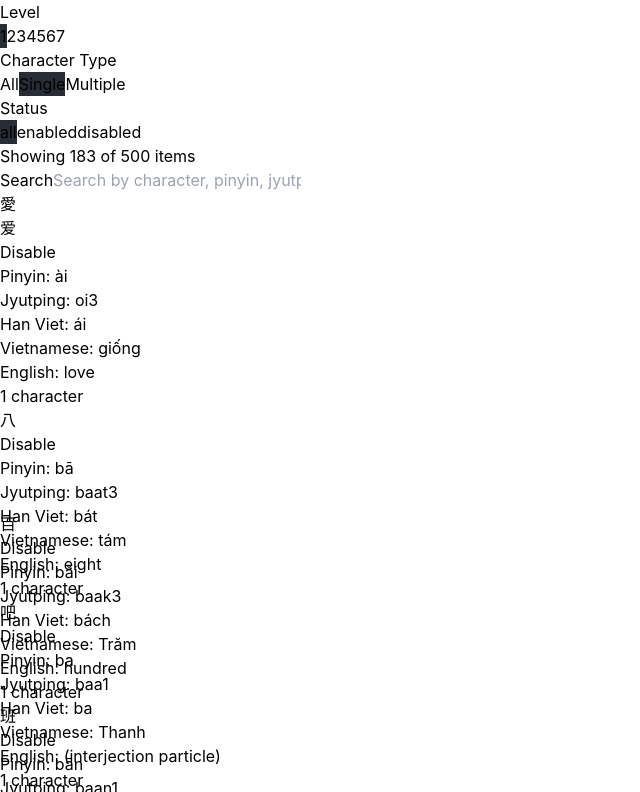
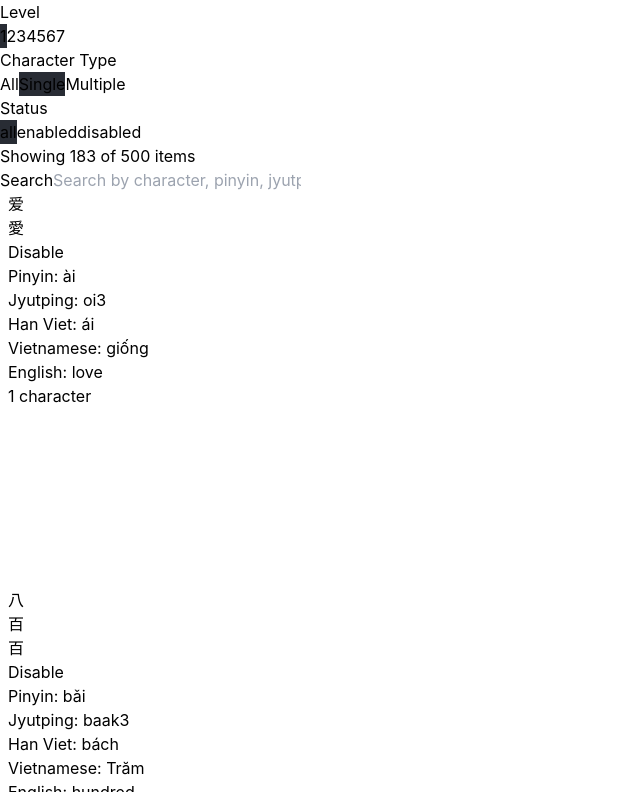
Before and after one commit to SimonHumber/random-hanzi, a React (Vite) app: page /characters in a window 1280 px wide. Shown: the part 1400-2192 px from the top of the page, without its empty margins (0-640 px from the left). Built offline with nearby package versions, Linux system fonts and the light colour scheme.

Commit message:
fixed overlapping cards in list page

```diff
--- a/src/components/HSKPractice.jsx
+++ b/src/components/HSKPractice.jsx
@@ -4,7 +4,7 @@ import { loadHSKData } from '../utils/dataLoader'
 import { getDisabledIds, toggleItem } from '../utils/storage'
 
 const STORAGE_KEY = 'randomHanzi_hskPractice_filters'
-const ROW_HEIGHT = 320
+const ROW_HEIGHT = 420
 const LIST_HEIGHT = 600
 
 function HSKPractice() {
@@ -143,6 +143,22 @@ function HSKPractice() {
   }
 
   const containerRef = useRef(null)
+  const [cardsPerRow, setCardsPerRow] = useState(3)
+
+  useEffect(() => {
+    const updateCardsPerRow = () => {
+      // On mobile (< 768px), show 1 card per row. On larger screens, show 3
+      if (window.innerWidth < 768) {
+        setCardsPerRow(1)
+      } else {
+        setCardsPerRow(3)
+      }
+    }
+
+    updateCardsPerRow()
+    window.addEventListener('resize', updateCardsPerRow)
+    return () => window.removeEventListener('resize', updateCardsPerRow)
+  }, [])
 
   if (loading) {
     return (
@@ -244,9 +260,9 @@ function HSKPractice() {
         <div ref={containerRef} style={{ width: '100%', height: `${LIST_HEIGHT}px` }}>
           <List
             rowComponent={Row}
-            rowCount={Math.ceil(filteredData.length / 3)}
+            rowCount={Math.ceil(filteredData.length / cardsPerRow)}
             rowHeight={ROW_HEIGHT}
-            rowProps={{ items: filteredData, disabledIdsSet, handleToggle }}
+            rowProps={{ items: filteredData, allData: data, disabledIdsSet, handleToggle, cardsPerRow }}
           />
         </div>
       )}
@@ -254,13 +270,13 @@ function HSKPractice() {
   )
 }
 
-function Row({ index, style, items, disabledIdsSet, handleToggle }) {
-  const startIndex = index * 3
-  const rowItems = items.slice(startIndex, startIndex + 3)
+function Row({ index, style, items, allData, disabledIdsSet, handleToggle, cardsPerRow }) {
+  const startIndex = index * cardsPerRow
+  const rowItems = items.slice(startIndex, startIndex + cardsPerRow)
 
   return (
-    <div style={style} className="px-2">
-      <div className="grid grid-cols-1 md:grid-cols-2 lg:grid-cols-3 gap-4 pb-4">
+    <div style={{ ...style, paddingLeft: '8px', paddingRight: '8px', paddingBottom: '12px', boxSizing: 'border-box', overflow: 'hidden' }}>
+      <div className={`grid gap-4 ${cardsPerRow === 1 ? 'grid-cols-1' : 'grid-cols-1 md:grid-cols-2 lg:grid-cols-3'}`} style={{ height: 'calc(100% - 12px)' }}>
         {rowItems.map((item) => (
           <VocabularyCard
             key={item.id}
@@ -277,17 +293,18 @@ function Row({ index, style, items, disabledIdsSet, handleToggle }) {
 function VocabularyCard({ item, enabled, onToggle }) {
   return (
     <div
-      className={`bg-white rounded-lg shadow-md p-6 border-2 ${enabled ? 'border-gray-200' : 'border-gray-400 opacity-60'
+      className={`bg-white rounded-lg shadow-md p-4 sm:p-6 border-2 ${enabled ? 'border-gray-200' : 'border-gray-400 opacity-60'
         }`}
+      style={{ boxSizing: 'border-box', overflow: 'auto', width: '100%', height: '100%', display: 'flex', flexDirection: 'column', minHeight: '370px' }}
     >
       <div className="flex justify-between items-start mb-4">
-        <div className="flex-1">
-          <div className="text-3xl font-bold mb-2 text-gray-800">
-            {item.traditionalChinese}
+        <div className="flex-1 min-w-0">
+          <div className="text-xl sm:text-2xl font-bold mb-2 text-gray-800 break-words">
+            {item.simplifiedChinese}
           </div>
-          {item.simplifiedChinese && item.simplifiedChinese !== item.traditionalChinese && (
-            <div className="text-2xl text-gray-600 mb-2">
-              {item.simplifiedChinese}
+          {item.traditionalChinese && (
+            <div className="text-lg sm:text-xl text-gray-600 mb-2 break-words">
+              {item.traditionalChinese}
             </div>
           )}
         </div>
@@ -302,26 +319,26 @@ function VocabularyCard({ item, enabled, onToggle }) {
         </button>
       </div>
 
-      <div className="space-y-2 text-sm">
-        <div>
+      <div className="space-y-2 text-xs sm:text-sm flex-1">
+        <div className="break-words">
           <span className="font-semibold text-gray-700">Pinyin:</span>{' '}
           <span className="text-gray-600">{item.pinyin}</span>
         </div>
-        <div>
+        <div className="break-words">
           <span className="font-semibold text-gray-700">Jyutping:</span>{' '}
           <span className="text-gray-600">{item.jyutping}</span>
         </div>
         {item.hanviet && (
-          <div>
+          <div className="break-words">
             <span className="font-semibold text-gray-700">Han Viet:</span>{' '}
             <span className="text-gray-600">{item.hanviet}</span>
           </div>
         )}
-        <div>
+        <div className="break-words">
           <span className="font-semibold text-gray-700">Vietnamese:</span>{' '}
           <span className="text-gray-600">{item.vietnamese}</span>
         </div>
-        <div>
+        <div className="break-words">
           <span className="font-semibold text-gray-700">English:</span>{' '}
           <span className="text-gray-600">{item.english}</span>
         </div>
--- a/src/components/KanjiPractice.jsx
+++ b/src/components/KanjiPractice.jsx
@@ -126,6 +126,22 @@ function KanjiPractice() {
   }
 
   const containerRef = useRef(null)
+  const [cardsPerRow, setCardsPerRow] = useState(3)
+
+  useEffect(() => {
+    const updateCardsPerRow = () => {
+      // On mobile (< 768px), show 1 card per row. On larger screens, show 3
+      if (window.innerWidth < 768) {
+        setCardsPerRow(1)
+      } else {
+        setCardsPerRow(3)
+      }
+    }
+
+    updateCardsPerRow()
+    window.addEventListener('resize', updateCardsPerRow)
+    return () => window.removeEventListener('resize', updateCardsPerRow)
+  }, [])
 
   if (loading) {
     return (
@@ -150,8 +166,7 @@ function KanjiPractice() {
                 <button
                   key={grd}
                   onClick={() => toggleGrade(grd)}
-                  className={`px-4 py-2 rounded-full text-sm font-medium transition-colors ${
-                    selectedGrades.includes(grd)
+                  className={`px-4 py-2 rounded-full text-sm font-medium transition-colors ${selectedGrades.includes(grd)
                     ? 'bg-purple-500 text-white'
                     : 'bg-gray-200 text-gray-700 hover:bg-gray-300'
                     }`}
@@ -171,8 +186,7 @@ function KanjiPractice() {
                 <button
                   key={filter}
                   onClick={() => setStatusFilter(filter)}
-                  className={`px-4 py-2 rounded-full text-sm font-medium transition-colors capitalize ${
-                    statusFilter === filter
+                  className={`px-4 py-2 rounded-full text-sm font-medium transition-colors capitalize ${statusFilter === filter
                     ? 'bg-purple-500 text-white'
                     : 'bg-gray-200 text-gray-700 hover:bg-gray-300'
                     }`}
@@ -206,9 +220,9 @@ function KanjiPractice() {
         <div ref={containerRef} style={{ width: '100%', height: `${LIST_HEIGHT}px` }}>
           <List
             rowComponent={Row}
-            rowCount={Math.ceil(filteredData.length / 3)}
+            rowCount={Math.ceil(filteredData.length / cardsPerRow)}
             rowHeight={ROW_HEIGHT}
-            rowProps={{ items: filteredData, disabledIdsSet, handleToggle }}
+            rowProps={{ items: filteredData, disabledIdsSet, handleToggle, cardsPerRow }}
           />
         </div>
       )}
@@ -216,13 +230,13 @@ function KanjiPractice() {
   )
 }
 
-function Row({ index, style, items, disabledIdsSet, handleToggle }) {
-  const startIndex = index * 3
-  const rowItems = items.slice(startIndex, startIndex + 3)
+function Row({ index, style, items, disabledIdsSet, handleToggle, cardsPerRow }) {
+  const startIndex = index * cardsPerRow
+  const rowItems = items.slice(startIndex, startIndex + cardsPerRow)
 
   return (
-    <div style={style} className="px-2">
-      <div className="grid grid-cols-1 md:grid-cols-2 lg:grid-cols-3 gap-4 pb-4">
+    <div style={{ ...style, paddingLeft: '8px', paddingRight: '8px', paddingBottom: '12px', boxSizing: 'border-box', overflow: 'hidden' }}>
+      <div className={`grid gap-4 ${cardsPerRow === 1 ? 'grid-cols-1' : 'grid-cols-1 md:grid-cols-2 lg:grid-cols-3'}`} style={{ height: 'calc(100% - 12px)' }}>
         {rowItems.map((item, idx) => (
           <KanjiCard
             key={`${item.kanji}-${startIndex + idx}`}
@@ -239,16 +253,14 @@ function Row({ index, style, items, disabledIdsSet, handleToggle }) {
 function KanjiCard({ item, enabled, onToggle }) {
   return (
     <div
-      className={`bg-white rounded-lg shadow-md p-6 border-2 ${
-        enabled ? 'border-gray-200' : 'border-gray-400 opacity-60'
+      className={`bg-white rounded-lg shadow-md p-6 border-2 ${enabled ? 'border-gray-200' : 'border-gray-400 opacity-60'
         }`}
     >
       <div className="flex justify-between items-start mb-4">
         <div className="text-4xl font-bold text-gray-800">{item.kanji}</div>
         <button
           onClick={onToggle}
-          className={`px-3 py-1 rounded text-sm font-medium ${
-            enabled
+          className={`px-3 py-1 rounded text-sm font-medium ${enabled
             ? 'bg-red-100 text-red-800 hover:bg-red-200'
             : 'bg-green-100 text-green-800 hover:bg-green-200'
             }`}
--- a/src/components/SentencePractice.jsx
+++ b/src/components/SentencePractice.jsx
@@ -4,7 +4,7 @@ import { loadSentenceData } from '../utils/dataLoader'
 import { getDisabledIds, toggleItem } from '../utils/storage'
 
 const STORAGE_KEY = 'randomHanzi_sentencePractice_filters'
-const ROW_HEIGHT = 260
+const ROW_HEIGHT = 390
 const LIST_HEIGHT = 600
 
 function SentencePractice() {
@@ -176,7 +176,7 @@ function Row({ index, style, items, allData, disabledIdsSet, handleToggle }) {
   const originalIndex = allData.indexOf(item)
 
   return (
-    <div style={style} className="px-2 pb-6">
+    <div style={{ ...style, paddingLeft: '8px', paddingRight: '8px', paddingBottom: '12px', display: 'flex' }}>
       <SentenceCard
         item={item}
         index={originalIndex}
@@ -190,16 +190,17 @@ function Row({ index, style, items, allData, disabledIdsSet, handleToggle }) {
 function SentenceCard({ item, index, enabled, onToggle }) {
   return (
     <div
-      className={`bg-white rounded-lg shadow-md p-6 border-2 ${enabled ? 'border-gray-200' : 'border-gray-400 opacity-60'
+      className={`bg-white rounded-lg shadow-md p-4 sm:p-6 border-2 ${enabled ? 'border-gray-200' : 'border-gray-400 opacity-60'
         }`}
+      style={{ boxSizing: 'border-box', overflow: 'auto', width: '100%', display: 'flex', flexDirection: 'column', minHeight: '370px' }}
     >
       <div className="flex justify-between items-start mb-4">
-        <div className="flex-1">
-          <div className="text-2xl font-bold mb-2 text-gray-800">
+        <div className="flex-1 min-w-0">
+          <div className="text-xl sm:text-2xl font-bold mb-2 text-gray-800 break-words">
             {item.traditionalChinese}
           </div>
           {item.simplifiedChinese && item.simplifiedChinese !== item.traditionalChinese && (
-            <div className="text-xl text-gray-600 mb-2">
+            <div className="text-lg sm:text-xl text-gray-600 mb-2 break-words">
               {item.simplifiedChinese}
             </div>
           )}
@@ -215,26 +216,26 @@ function SentenceCard({ item, index, enabled, onToggle }) {
         </button>
       </div>
 
-      <div className="space-y-2 text-sm">
-        <div>
+      <div className="space-y-2 text-xs sm:text-sm flex-1">
+        <div className="break-words">
           <span className="font-semibold text-gray-700">Pinyin:</span>{' '}
           <span className="text-gray-600">{item.pinyin}</span>
         </div>
-        <div>
+        <div className="break-words">
           <span className="font-semibold text-gray-700">Jyutping:</span>{' '}
           <span className="text-gray-600">{item.jyutping}</span>
         </div>
         {item.hanviet && (
-          <div>
+          <div className="break-words">
             <span className="font-semibold text-gray-700">Han Viet:</span>{' '}
             <span className="text-gray-600">{item.hanviet}</span>
           </div>
         )}
-        <div>
+        <div className="break-words">
           <span className="font-semibold text-gray-700">Vietnamese:</span>{' '}
           <span className="text-gray-600">{item.viet}</span>
         </div>
-        <div>
+        <div className="break-words">
           <span className="font-semibold text-gray-700">English:</span>{' '}
           <span className="text-gray-600">{item.english}</span>
         </div>
--- a/src/components/TOCFLPractice.jsx
+++ b/src/components/TOCFLPractice.jsx
@@ -142,6 +142,22 @@ function TOCFLPractice() {
   }
 
   const containerRef = useRef(null)
+  const [cardsPerRow, setCardsPerRow] = useState(3)
+
+  useEffect(() => {
+    const updateCardsPerRow = () => {
+      // On mobile (< 768px), show 1 card per row. On larger screens, show 3
+      if (window.innerWidth < 768) {
+        setCardsPerRow(1)
+      } else {
+        setCardsPerRow(3)
+      }
+    }
+
+    updateCardsPerRow()
+    window.addEventListener('resize', updateCardsPerRow)
+    return () => window.removeEventListener('resize', updateCardsPerRow)
+  }, [])
 
   if (loading) {
     return (
@@ -240,9 +256,9 @@ function TOCFLPractice() {
         <div ref={containerRef} style={{ width: '100%', height: `${LIST_HEIGHT}px` }}>
           <List
             rowComponent={Row}
-            rowCount={Math.ceil(filteredData.length / 3)}
+            rowCount={Math.ceil(filteredData.length / cardsPerRow)}
             rowHeight={ROW_HEIGHT}
-            rowProps={{ items: filteredData, disabledIdsSet, handleToggle }}
+            rowProps={{ items: filteredData, disabledIdsSet, handleToggle, cardsPerRow }}
           />
         </div>
       )}
@@ -250,13 +266,13 @@ function TOCFLPractice() {
   )
 }
 
-function Row({ index, style, items, disabledIdsSet, handleToggle }) {
-  const startIndex = index * 3
-  const rowItems = items.slice(startIndex, startIndex + 3)
+function Row({ index, style, items, disabledIdsSet, handleToggle, cardsPerRow }) {
+  const startIndex = index * cardsPerRow
+  const rowItems = items.slice(startIndex, startIndex + cardsPerRow)
 
   return (
-    <div style={style} className="px-2">
-      <div className="grid grid-cols-1 md:grid-cols-2 lg:grid-cols-3 gap-4 pb-4">
+    <div style={{ ...style, paddingLeft: '8px', paddingRight: '8px', paddingBottom: '12px', boxSizing: 'border-box', overflow: 'hidden' }}>
+      <div className={`grid gap-4 ${cardsPerRow === 1 ? 'grid-cols-1' : 'grid-cols-1 md:grid-cols-2 lg:grid-cols-3'}`} style={{ height: 'calc(100% - 12px)' }}>
         {rowItems.map((item) => (
           <VocabularyCard
             key={item.id}
@@ -275,6 +291,7 @@ function VocabularyCard({ item, enabled, onToggle }) {
     <div
       className={`bg-white rounded-lg shadow-md p-6 border-2 ${enabled ? 'border-gray-200' : 'border-gray-400 opacity-60'
         }`}
+      style={{ minHeight: '380px' }}
     >
       <div className="flex justify-between items-start mb-4">
         <div className="flex-1">
```
Lines whose indentation alone changed are shown as unchanged.
